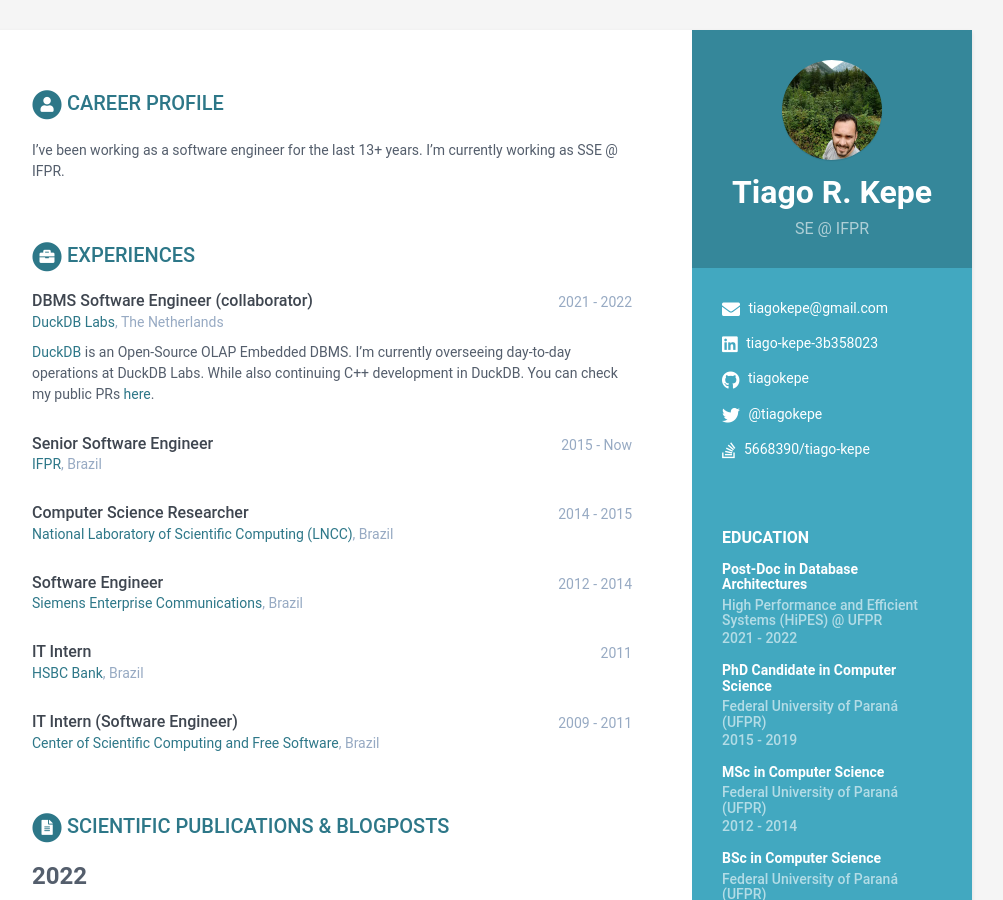
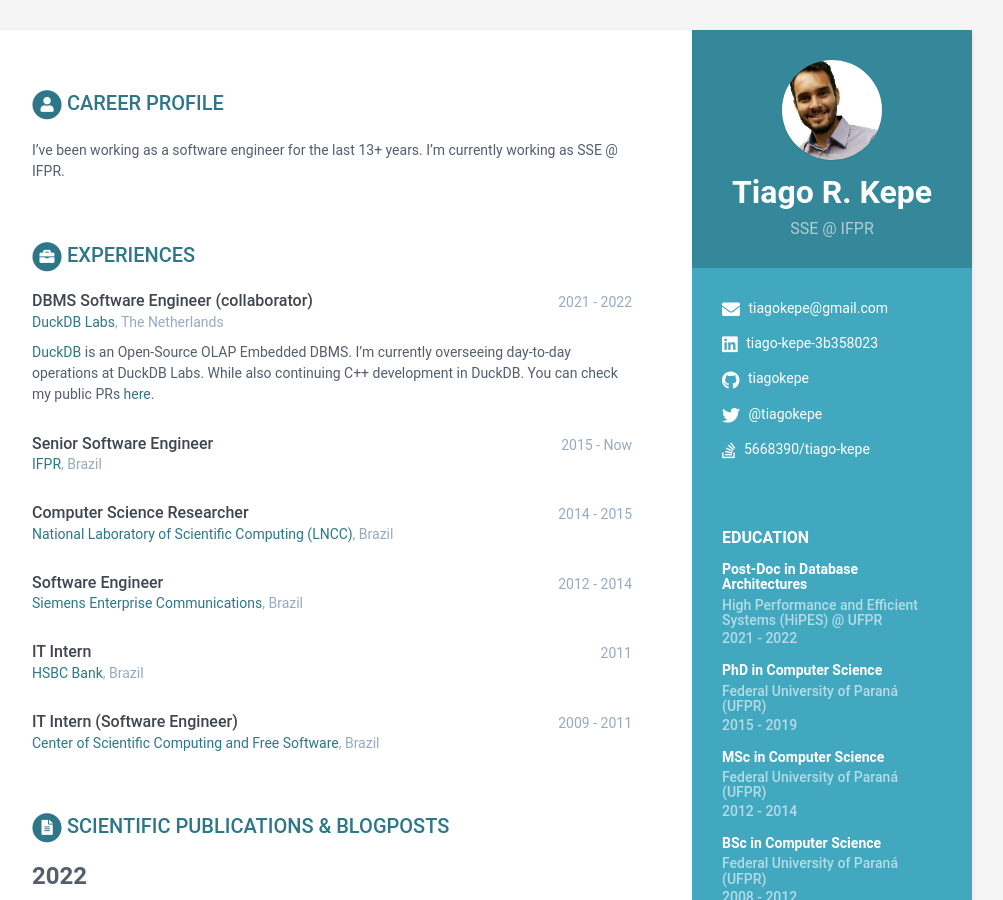
Before and after one commit to tiagokepe/tiagokepe.github.io, a Jekyll site: the page built from index.html, in a window 1280 px wide and 900 px high. Shown: the whole window, without its empty margins (168-1171 px from the left). Built offline with Jekyll 4.4.1, drawn with Linux system fonts in a browser that asks for light colours.

Commit message:
Update profile.

```diff
--- a/_data/data.yml
+++ b/_data/data.yml
@@ -9,8 +9,8 @@
 
     # Profile information
     name: <b>Tiago R. Kepe</b>
-    tagline: SE @ IFPR
-    avatar: profile.jpg  #place a 100x100 picture inside /assets/images/ folder and provide the name of the file below
+    tagline: SSE @ IFPR
+    avatar: 2profile.jpg  #place a 100x100 picture inside /assets/images/ folder and provide the name of the file below
 
     # Sidebar links
     email: tiagokepe@gmail.com
@@ -41,7 +41,7 @@
       university: High Performance and Efficient Systems (HiPES) @ UFPR
       time: 2021 - 2022
 
-    - degree: PhD Candidate in Computer Science
+    - degree: PhD in Computer Science
       university: Federal University of Paraná (UFPR)
       time: 2015 - 2019
 
```
Also changed, not shown: assets/images/2profile.jpg (added).
